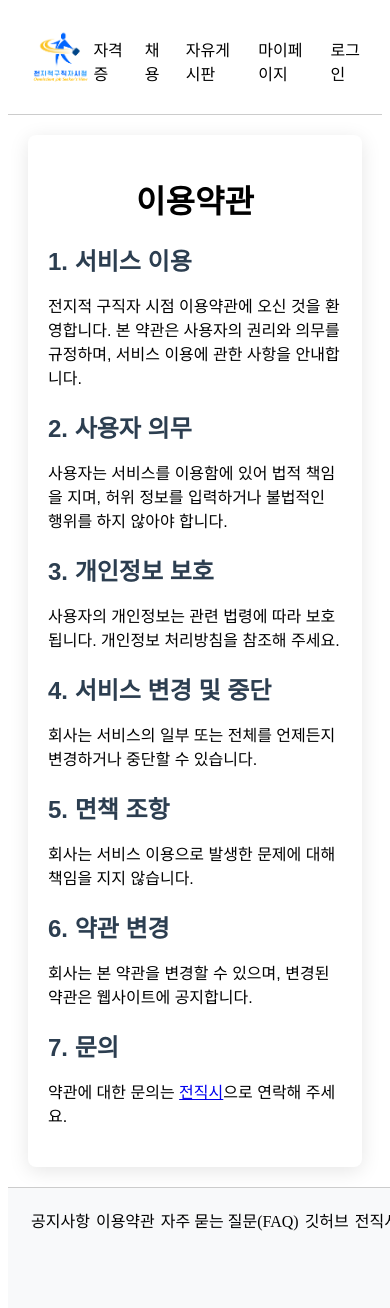
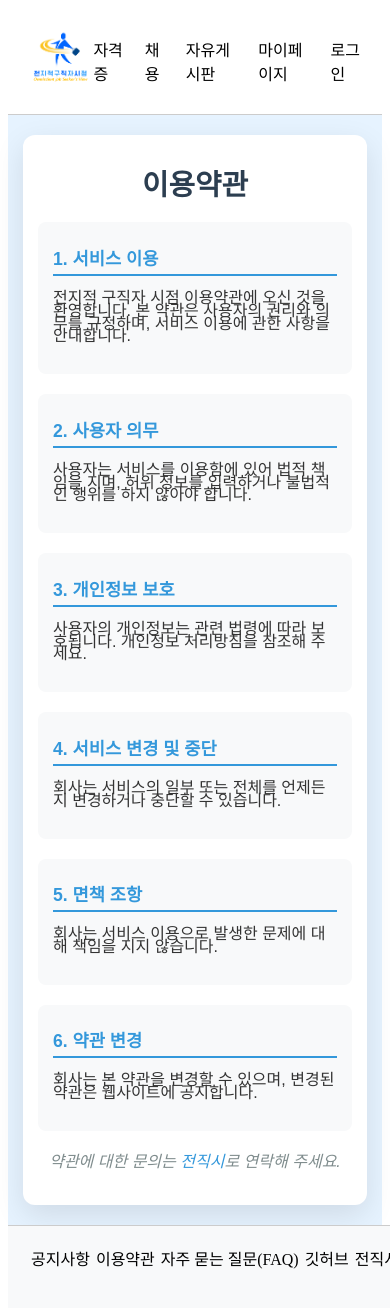
Before and after one commit to Omniscient-Job-Project/Omniscient-Front, a Vue app: page /terms in a window 390 px wide. Shown: the top 1308 px of the page. Built offline with nearby package versions, Linux system fonts and the light colour scheme; no server answers.

Commit message:
fix:login/,logout alert, terms:css

```diff
--- a/src/components/footer/footer.vue
+++ b/src/components/footer/footer.vue
@@ -3,7 +3,7 @@
     <div class="footer">
       <RouterLink to="/notice" class="footer-link">공지사항</RouterLink>
       <RouterLink to="/terms" class="footer-link">이용약관</RouterLink>
-      <RouterLink to="/noticeFAQ" class="footer-link">자주 묻는 질문(FAQ)</RouterLink>
+      <RouterLink to="/notice/noticeFAQ" class="footer-link">자주 묻는 질문(FAQ)</RouterLink>
       <div class="footer-link">
         <a href="https://github.com/Omniscient-Job-Project" target="_blank" class="footer-link">깃허브</a>
       </div>
--- a/src/components/header/header.vue
+++ b/src/components/header/header.vue
@@ -38,11 +38,17 @@ const isLoggedIn = computed(() => authStore.isLoggedIn);
 
 const handleAuth = () => {
   if (authStore.isLoggedIn) {
-    authStore.logout(); // 로그아웃 처리
-    console.log('로그인 상태:', authStore.isLoggedIn); // 여기 추가
-    router.push('/login');
+    // 로그아웃 확인창 띄우기
+    const confirmation = confirm('정말 로그아웃 하시겠습니까?');
+
+    if (confirmation) {
+      authStore.logout(); // 로그아웃 처리
+      console.log('로그아웃 처리 완료');
+      router.push('/login'); // 로그아웃 후 로그인 페이지로 이동
+    } else {
+      console.log('로그아웃 취소');
+    }
   } else {
-    console.log('로그인 상태:', authStore.isLoggedIn); // 여기 추가
     router.push('/login'); // 로그인 페이지로 이동
   }
 };
--- a/src/components/login/findAccount.vue
+++ b/src/components/login/findAccount.vue
@@ -26,10 +26,6 @@
             <input type="text" id="name" v-model="name" required>
           </div>
           <div class="form-group">
-            <label for="birthDate">생년월일</label>
-            <input type="date" id="birthDate" v-model="birthDate" required>
-          </div>
-          <div class="form-group">
             <label for="email">이메일</label>
             <input type="email" id="email" v-model="email" required>
             <button type="button" class="send-code-btn" @click="sendAuthCode">인증번호 발송</button>
@@ -48,10 +44,6 @@
           <div class="form-group">
             <label for="name">이름</label>
             <input type="text" id="name" v-model="name" required>
-          </div>
-          <div class="form-group">
-            <label for="birthDate">생년월일</label>
-            <input type="date" id="birthDate" v-model="birthDate" required>
           </div>
           <div class="form-group">
             <label for="userId">아이디</label>
@@ -76,11 +68,14 @@
   <script setup>
  import { ref } from 'vue';
 
+
+
 const isOpen = ref(false);
 const activeTab = ref('id');
 const email = ref('');
 const userId = ref('');
-  const userEmail = ref('');
+const authCode = ref('');
+const name = ref('');
 
 const openModal = () => {
   isOpen.value = true;
@@ -91,7 +86,38 @@
   activeTab.value = 'id';
   email.value = '';
   userId.value = '';
-    userEmail.value = '';
+  authCode.value = '';
+  name.value = '';
+};
+
+const sendAuthCode = async () => {
+  if (!email.value) {
+    alert('이메일을 입력해주세요.');
+    return;
+  }
+  try {
+    const response = await fetch('/api/v1/login/send-code', {
+      method: 'POST',
+      headers: {
+        'Content-Type': 'application/json',
+      },
+      body: JSON.stringify({
+        name: name.value,
+        email: email.value,
+      }),
+    });
+
+    if (response.ok) {
+      const verificationCode = await response.text();
+      console.log('인증 코드:', verificationCode);
+      alert('인증 코드가 이메일로 전송되었습니다.');
+    } else {
+      alert('인증 코드 전송에 실패했습니다.');
+    }
+  } catch (error) {
+    console.error('Error sending email:', error);
+    alert('인증 코드 전송 중 오류가 발생했습니다.');
+  }
 };
 
 const findId = async () => {
@@ -102,10 +128,9 @@
 
 const findPassword = async () => {
   // 여기에 비밀번호 찾기 로직 구현
-    console.log('Resetting password for user:', userId.value, 'with email:', userEmail.value);
+  console.log('Resetting password for user:', userId.value, 'with email:', email.value);
   // API 호출 및 결과 처리
 };
-
   defineExpose({ openModal });
   </script>
 
--- a/src/components/terms/terms.vue
+++ b/src/components/terms/terms.vue
@@ -1,106 +1,157 @@
 <template>
+  <div class="terms-outer-container">
   <div class="terms-container">
     <transition name="fade" @before-enter="beforeEnter" @enter="enter" @leave="leave">
       <div class="terms-content" v-if="showTerms">
         <h1 class="terms-title">이용약관</h1>
-          <section class="terms-section">
-            <h2 class="section-title">1. 서비스 이용</h2>
-            <p>전지적 구직자 시점 이용약관에 오신 것을 환영합니다. 본 약관은 사용자의 권리와 의무를 규정하며, 서비스 이용에 관한 사항을 안내합니다.</p>
-          </section>
-          <section class="terms-section">
-            <h2 class="section-title">2. 사용자 의무</h2>
-            <p>사용자는 서비스를 이용함에 있어 법적 책임을 지며, 허위 정보를 입력하거나 불법적인 행위를 하지 않아야 합니다.</p>
-          </section>
-          <section class="terms-section">
-            <h2 class="section-title">3. 개인정보 보호</h2>
-            <p>사용자의 개인정보는 관련 법령에 따라 보호됩니다. 개인정보 처리방침을 참조해 주세요.</p>
-          </section>
-          <section class="terms-section">
-            <h2 class="section-title">4. 서비스 변경 및 중단</h2>
-            <p>회사는 서비스의 일부 또는 전체를 언제든지 변경하거나 중단할 수 있습니다.</p>
-          </section>
-          <section class="terms-section">
-            <h2 class="section-title">5. 면책 조항</h2>
-            <p>회사는 서비스 이용으로 발생한 문제에 대해 책임을 지지 않습니다.</p>
-          </section>
-          <section class="terms-section">
-            <h2 class="section-title">6. 약관 변경</h2>
-            <p>회사는 본 약관을 변경할 수 있으며, 변경된 약관은 웹사이트에 공지합니다.</p>
-          </section>
-          <section class="terms-section">
-            <h2 class="section-title">7. 문의</h2>
-            <p>약관에 대한 문의는 <a href="https://github.com/Omniscient-Job-Project">전직시</a>으로 연락해 주세요.</p>
+        <div class="terms-sections">
+          <section v-for="(section, index) in sections" :key="index" class="terms-section">
+            <h2 class="section-title">{{ section.title }}</h2>
+            <p>{{ section.content }}</p>
           </section>
         </div>
+        <div class="terms-footer">
+          <p>약관에 대한 문의는 <a href="https://github.com/Omniscient-Job-Project" class="link">전직시</a>로 연락해 주세요.</p>
+        </div>
+      </div>
     </transition>
+  </div>
 </div>
 </template>
 
 <script setup>
 import { ref } from 'vue';
 
-  const showTerms = ref(true); // 기본적으로 약관을 표시하도록 설정
+const showTerms = ref(true);
 
-  // 애니메이션 효과를 위해 추가된 메서드들
+const sections = [
+  { title: "1. 서비스 이용", content: "전지적 구직자 시점 이용약관에 오신 것을 환영합니다. 본 약관은 사용자의 권리와 의무를 규정하며, 서비스 이용에 관한 사항을 안내합니다." },
+  { title: "2. 사용자 의무", content: "사용자는 서비스를 이용함에 있어 법적 책임을 지며, 허위 정보를 입력하거나 불법적인 행위를 하지 않아야 합니다." },
+  { title: "3. 개인정보 보호", content: "사용자의 개인정보는 관련 법령에 따라 보호됩니다. 개인정보 처리방침을 참조해 주세요." },
+  { title: "4. 서비스 변경 및 중단", content: "회사는 서비스의 일부 또는 전체를 언제든지 변경하거나 중단할 수 있습니다." },
+  { title: "5. 면책 조항", content: "회사는 서비스 이용으로 발생한 문제에 대해 책임을 지지 않습니다." },
+  { title: "6. 약관 변경", content: "회사는 본 약관을 변경할 수 있으며, 변경된 약관은 웹사이트에 공지합니다." },
+];
+
 const beforeEnter = (el) => {
   el.style.opacity = 0;
-    el.style.transform = 'scale(0.95)';
+  el.style.transform = 'translateY(20px)';
 };
 
 const enter = (el, done) => {
-    el.offsetHeight; // trigger reflow
-    el.style.transition = 'opacity 0.5s ease, transform 0.5s ease';
+  el.style.transition = 'all 0.5s ease';
   el.style.opacity = 1;
-    el.style.transform = 'scale(1)';
+  el.style.transform = 'translateY(0)';
   done();
 };
 
 const leave = (el, done) => {
-    el.style.transition = 'opacity 0.5s ease, transform 0.5s ease';
+  el.style.transition = 'all 0.5s ease';
   el.style.opacity = 0;
-    el.style.transform = 'scale(0.95)';
+  el.style.transform = 'translateY(20px)';
   done();
 };
 </script>
 
 <style scoped>
-  .terms-container {
-    max-width: 800px;
-    margin: 0 auto;
-    padding: 20px;
-    font-family: Arial, sans-serif;
+
+.terms-outer-container {
+  background-color: #E6F3FF;
+  min-height: 100vh;
+  padding: 40px 20px;
 }
 
-  .terms-title {
-    font-size: 2em;
-    margin-bottom: 20px;
-    text-align: center;
-  }
-
-  .terms-section {
-    margin-bottom: 20px;
-  }
-
-  .section-title {
-    font-size: 1.5em;
-    margin-bottom: 10px;
-    color: #2c3e50;
+.terms-container {
+  max-width: 1100px;
+  margin: 0 auto;
+  font-family: 'Arial', sans-serif;
+  color: #333;
+  line-height: 0.8;
 }
 
 .terms-content {
   background-color: #ffffff;
-    border-radius: 8px;
-    box-shadow: 0 4px 20px rgba(0, 0, 0, 0.1); /* 그림자 추가 */
-    padding: 20px;
-    transition: opacity 0.5s ease, transform 0.5s ease; /* 애니메이션 효과 */
+  border-radius: 12px;
+  box-shadow: 0 10px 30px rgba(0, 0, 0, 0.1);
+  padding: 30px;
+  transition: all 0.5s ease;
 }
 
-  /* 애니메이션 스타일 */
+.terms-title {
+  font-size: 2.2em;
+  margin-bottom: 25px;
+  text-align: center;
+  color: #2c3e50;
+  font-weight: bold;
+}
+
+.terms-sections {
+  display: grid;
+  gap: 20px;
+}
+
+.terms-section {
+  background-color: #f8f9fa;
+  border-radius: 8px;
+  padding: 15px;
+  transition: all 0.3s ease;
+}
+
+.terms-section:hover {
+  transform: translateY(-5px);
+  box-shadow: 0 5px 15px rgba(0, 0, 0, 0.1);
+}
+
+.section-title {
+  font-size: 1.2em;
+  margin-bottom: 12px;
+  color: #3498db;
+  border-bottom: 2px solid #3498db;
+  padding-bottom: 8px;
+}
+
+.terms-footer {
+  margin-top: 25px;
+  text-align: center;
+  font-style: italic;
+  color: #7f8c8d;
+}
+
+.link {
+  color: #3498db;
+  text-decoration: none;
+  transition: color 0.3s ease;
+}
+
+.link:hover {
+  color: #2980b9;
+  text-decoration: underline;
+}
+
+@media (max-width: 768px) {
+  .terms-outer-container {
+    padding: 20px 15px;
+  }
+
+  .terms-content {
+    padding: 20px 15px;
+  }
+
+  .terms-title {
+    font-size: 1.8em;
+  }
+
+  .section-title {
+    font-size: 1.1em;
+  }
+}
+
+/* Fade animation */
 .fade-enter-active, .fade-leave-active {
   transition: opacity 0.5s ease, transform 0.5s ease;
 }
-  .fade-enter, .fade-leave-to /* .fade-leave-active in <2.1.8 */ {
+.fade-enter-from, .fade-leave-to {
   opacity: 0;
-    transform: scale(0.95);
+  transform: translateY(20px);
 }
 </style>
--- a/src/stores/auth.js
+++ b/src/stores/auth.js
@@ -2,19 +2,17 @@ import { defineStore } from 'pinia';
 
 export const useAuthStore = defineStore('auth', {
   state: () => ({
-    isLoggedIn: !!localStorage.getItem('token'), // 로그인 상태를 토큰으로 판단
+    isLoggedIn: false,
+    token: null,
   }),
   actions: {
     login(token) {
       this.isLoggedIn = true;
-      localStorage.setItem('token', token); // 로그인 시 토큰 저장
-      console.log('로그인 상태:', this.isLoggedIn);
+      this.token = token;
     },
     logout() {
       this.isLoggedIn = false;
-      localStorage.removeItem('token'); // 로그아웃 시 토큰 제거
-      alert('로그아웃 되었습니다.'); // 로그아웃 시 알림창 표시
-      console.log('로그아웃 상태:', this.isLoggedIn); // 상태 변화 로그
+      this.token = null;
     },
   },
 });
```
Also changed, not shown: src/components/login/login.vue (+79 -48 lines). Lines whose indentation alone changed are shown as unchanged.
